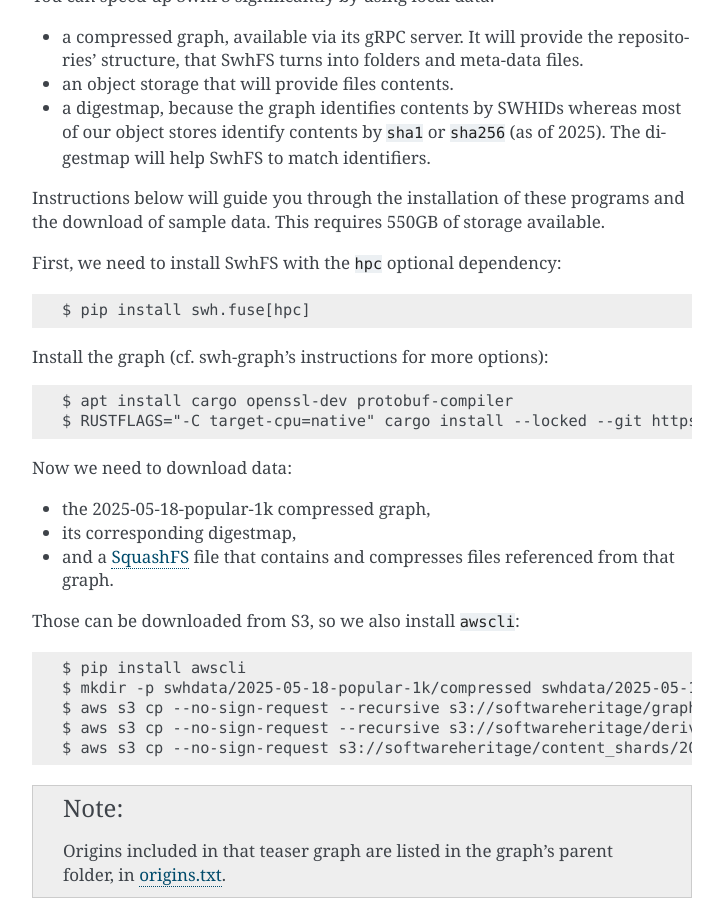
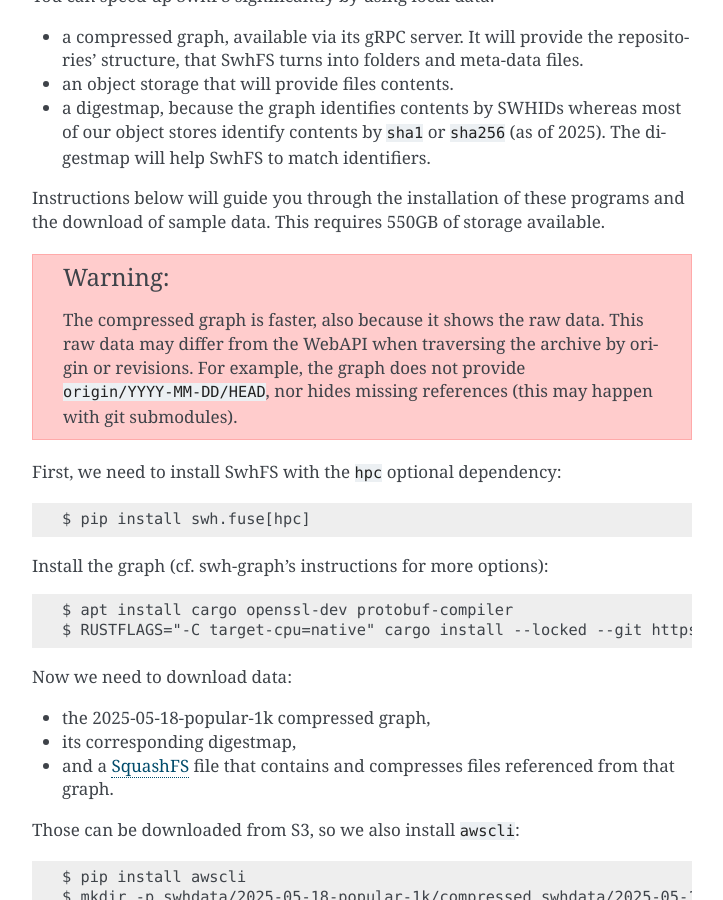
Before and after one commit to SoftwareHeritage/swh-fuse, a Sphinx documentation site: the page built from docs/tutorial.rst, in a window 1280 px wide and 900 px high, scrolled down 6130 px. Shown: the whole window, without its empty margins (388-1111 px from the left). Built offline with Sphinx 7.4.7, drawn with Linux system fonts in a browser that asks for light colours; pages that are not in the unit, such as notebooks, are missing from menus; cross-references to code outside the pages are shown as plain code.

Commit message:
docs: add a warning about how compressed graph differs with the Web API when browsing origins

```diff
--- a/docs/tutorial.rst
+++ b/docs/tutorial.rst
@@ -370,6 +370,14 @@
 Instructions below will guide you through the installation of these programs and the
 download of sample data. This requires 550GB of storage available.
 
+.. warning::
+
+   The compressed graph is faster, also because it shows the raw data. This raw data may
+   differ from the WebAPI when traversing the archive by
+   origin or revisions. For example, the graph does not provide
+   ``origin/YYYY-MM-DD/HEAD``, nor hides missing references (this may happen with
+   git submodules).
+
 First, we need to install SwhFS with the ``hpc`` optional dependency::
 
    $ pip install swh.fuse[hpc]
```
